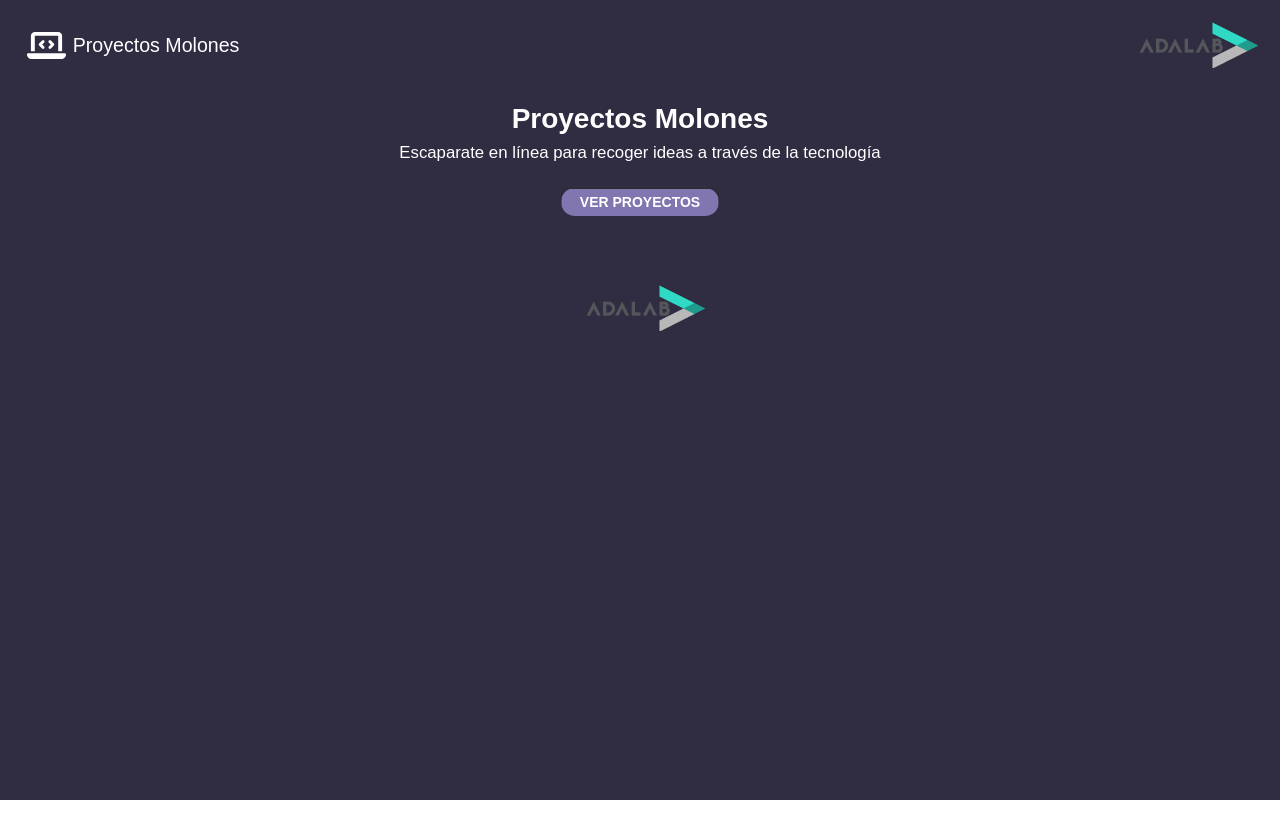
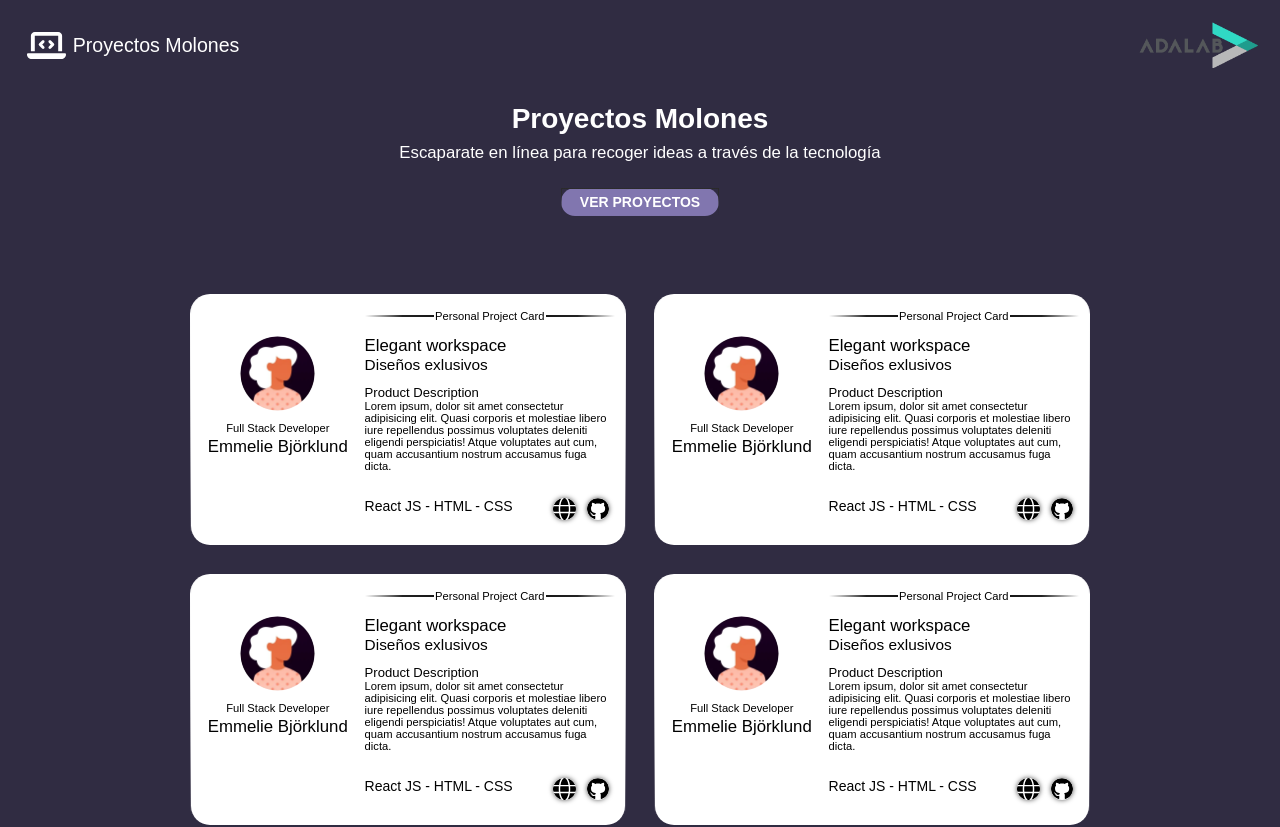
Before and after one commit to susdiaz-sudo/proyect-promo-58-module-4-team-1, a React (Vite) app in the folder FRONTEND-REACT/: page / in a window 1280 px wide. Shown: the top 827 px of the page. Before the commit the page ends 800 px from the top, so only its background shows below. Built offline with nearby package versions, Linux system fonts and the light colour scheme; a web font is replaced by a local one.

Commit message:
show cards on landingPages

```diff
--- a/FRONTEND-REACT/src/components/Card.jsx
+++ b/FRONTEND-REACT/src/components/Card.jsx
@@ -13,29 +13,29 @@ function Card({ formData }) {
           }}
         ></div>
         <p className="card__job">
-          {formData.job === "" ? "Full Stack Developer" : formData.job}
+          {!formData.job ? "Full Stack Developer" : formData.job}
         </p>
         <h3 className="card__name">
-          {formData.author === "" ? "Emmelie Björklund" : formData.author}
+          {!formData.author ? "Emmelie Björklund" : formData.author}
         </h3>
       </div>
 
       <div className="card__project">
         <h3 className="card__name">
-          {formData.name === "" ? "Elegant workspace" : formData.name}
+          {!formData.name ? "Elegant workspace" : formData.name}
         </h3>
         <p className="card__slogan">
-          {formData.slogan === "" ? "Diseños exlusivos" : formData.slogan}
+          {!formData.slogan ? "Diseños exlusivos" : formData.slogan}
         </p>
         <h3 className="card__descriptionTitle">Product description</h3>
         <p className="card__description">
-          {formData.desc === ""
+          {!formData.desc
             ? "Lorem ipsum, dolor sit amet consectetur adipisicing elit. Quasi corporis et molestiae libero iure repellendus possimus voluptates deleniti eligendi perspiciatis! Atque voluptates aut cum, quam accusantium nostrum accusamus fuga dicta."
             : formData.desc}
         </p>
         <div className="card__technicalInfo">
           <p className="card__technologies">
-            {formData.technologies === ""
+            {!formData.technologies
               ? "React JS - HTML - CSS"
               : formData.technologies}
           </p>
--- a/FRONTEND-REACT/src/components/LandingPage.jsx
+++ b/FRONTEND-REACT/src/components/LandingPage.jsx
@@ -1,9 +1,23 @@
 import Hero from "./layout/Hero";
-import {Link} from "react-router";
+import Card from "./Card";
+import { Link } from "react-router";
 
 function LandingPage() {
+  const cardsData = [{}, {}, {}, {}];
+
   return (
-    <Hero><Link className="button--link" to="/creator">Ver proyectos</Link></Hero>
+    <>
+      <Hero>
+        <Link className="button--link" to="/creator">
+          Ver proyectos
+        </Link>
+      </Hero>
+      <div className="cards-container">
+        {cardsData.map((cardData, index) => (
+          <Card key={index} formData={cardData} />
+        ))}
+      </div>
+    </>
   );
 }
 
--- a/FRONTEND-REACT/src/styles/App.scss
+++ b/FRONTEND-REACT/src/styles/App.scss
@@ -462,3 +462,22 @@ fieldset {
 .icon__github {
   background-image: url("../images/icons/github.svg");
 }
+
+/* LANDING PAGE */
+
+.cards-container {
+  display: grid;
+  grid-template-columns: 1fr;
+  gap: 2rem;
+  margin-bottom: 3rem;
+}
+
+@media screen and (min-width: 768px) {
+  .cards-container {
+    grid-column: 1 / -1;
+    grid-template-columns: repeat(2, 1fr);
+    max-width: 900px;
+    justify-self: center;
+    gap: 2rem;
+  }
+}
```
Also changed, not shown: 1 other file (tests, documents, lock files or other folders).
